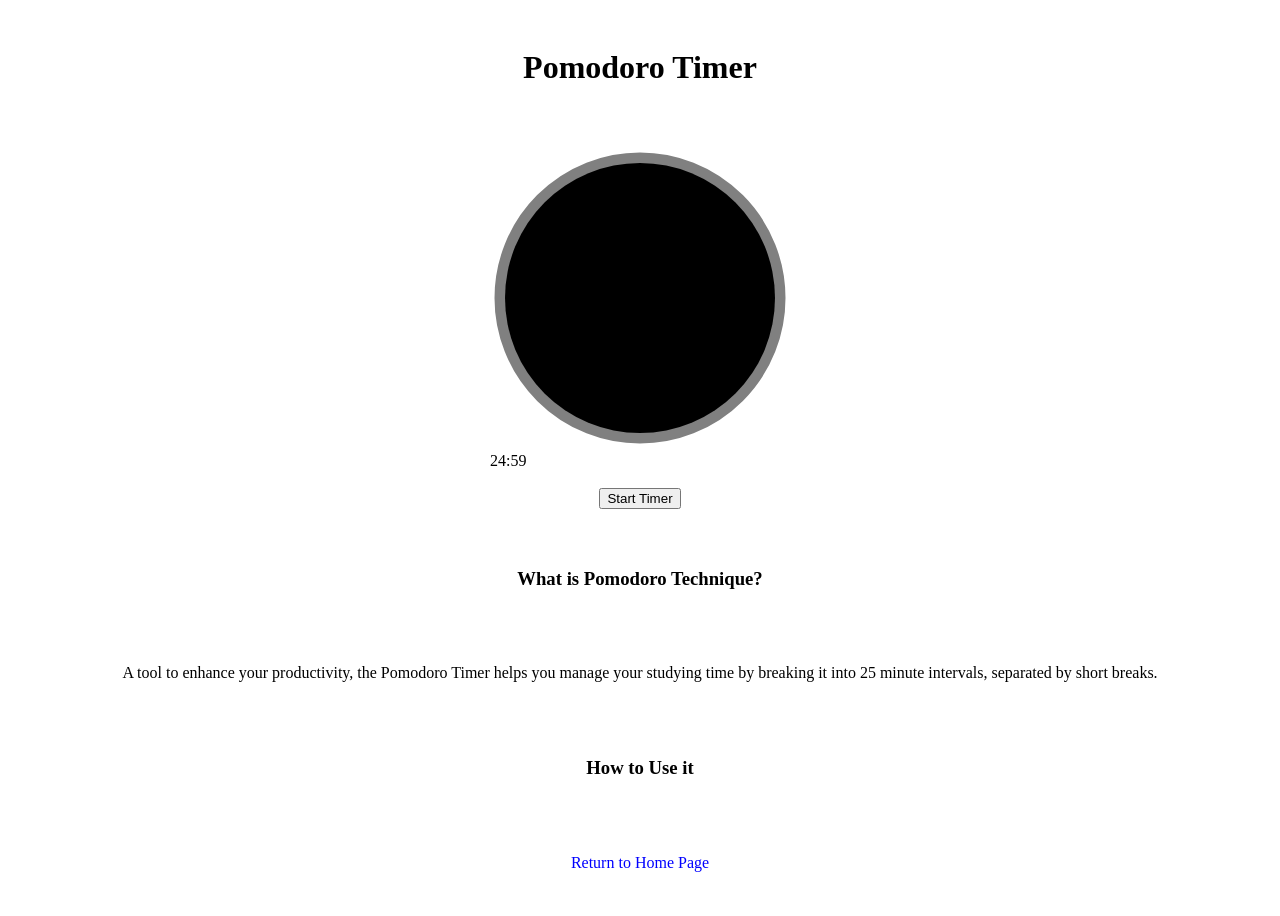
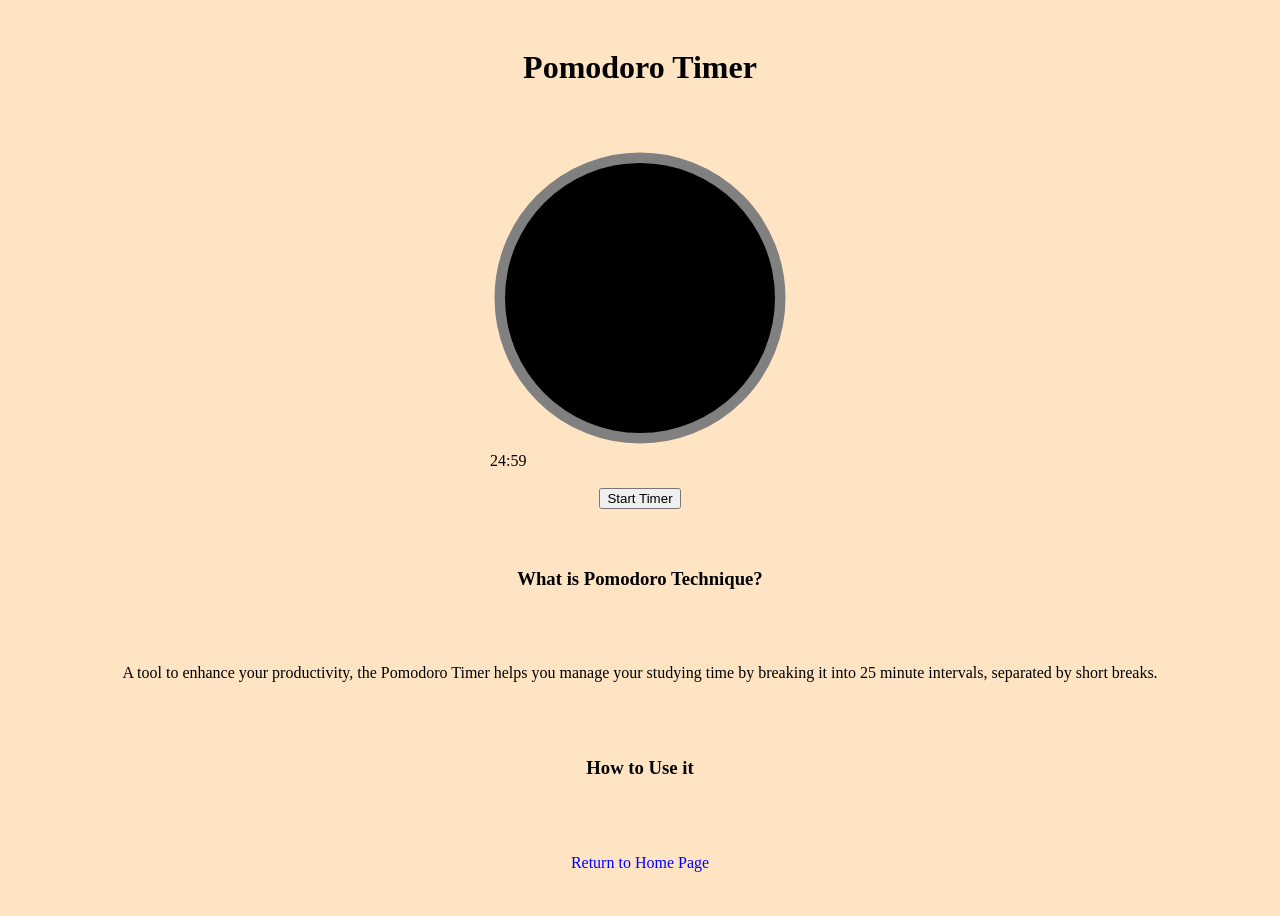
Before and after one commit to amdequit/MarinaHacks22.github.io, a Jekyll site: the page pomodoro.html, which Jekyll copies as it is, in a window 1280 px wide. Built offline with Jekyll 4.4.1, drawn with Linux system fonts in a browser that asks for light colours.

Commit message:
Update pomodoro.html

```diff
--- a/pomodoro.html
+++ b/pomodoro.html
@@ -24,6 +24,7 @@
     <meta charset="UTF-8">
     <title>Pomodoro Timer</title>
 </head>
+<body style="background-color: bisque;">
 <body>
     <h1>Pomodoro Timer</h1>
 
```
